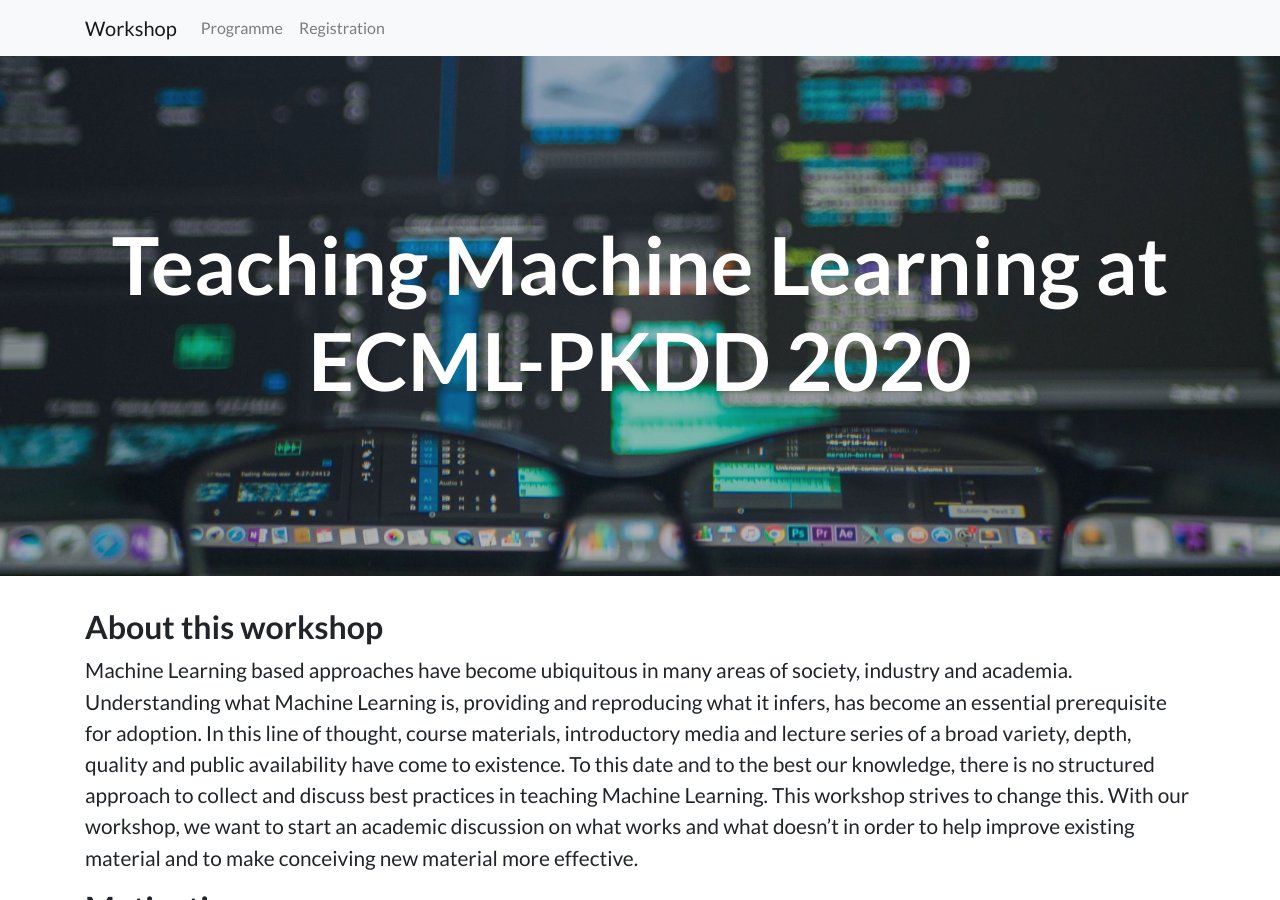
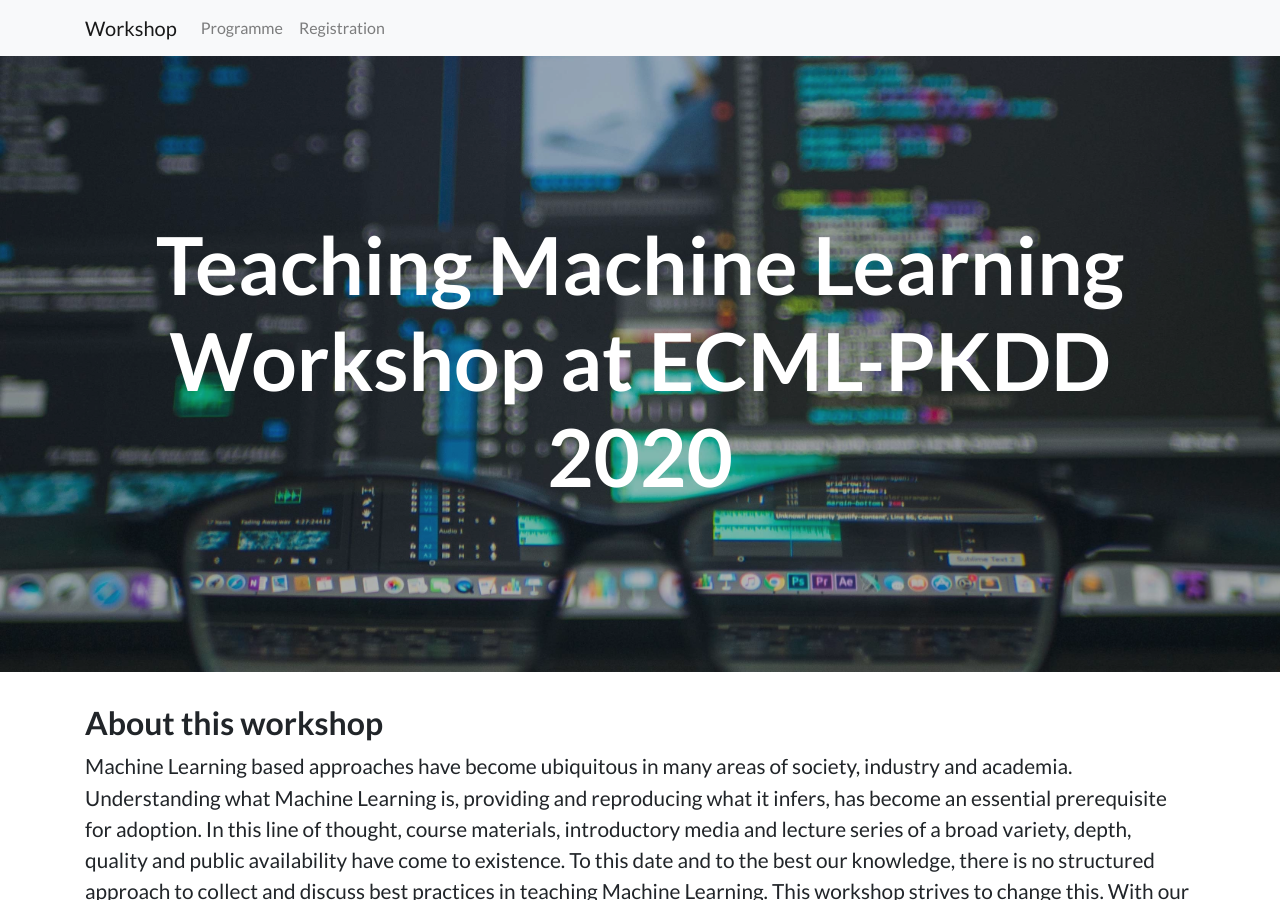
Before and after one commit to teaching-ml/2020, a Jekyll site: the page built from index.md, in a window 1280 px wide and 900 px high. Built offline with Jekyll 4.4.1, drawn with Linux system fonts in a browser that asks for light colours.

Commit message:
workshop added to title

```diff
--- a/_config.yml
+++ b/_config.yml
@@ -18,7 +18,7 @@
 # You can create any custom variable you would like, and they will be accessible
 # in the templates via {{ site.myvariable }}.
 
-title: "Teaching Machine Learning at ECML-PKDD 2020"
+title: "Teaching Machine Learning Workshop at ECML-PKDD 2020"
 baseurl: "/Teaching-Machine-Learning-at-ECML-PKDD-2020" # the subpath of your site, e.g. /blog
 url: "https://oliverguhr.github.io" # the base hostname & protocol for your site, e.g. http://example.com
 github: "https://github.com/oliverguhr/Teaching-Machine-Learning-at-ECML-PKDD-2020"
```
